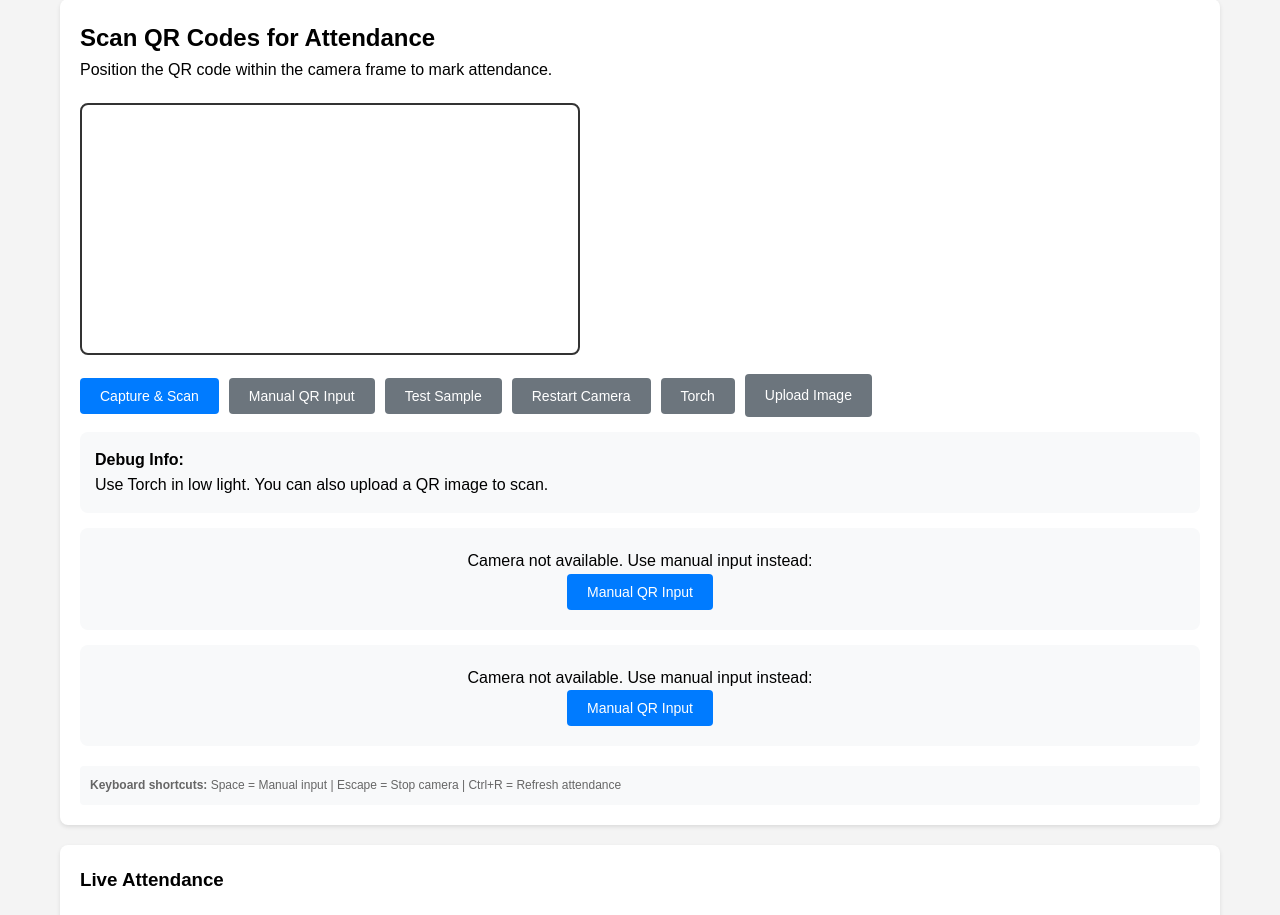
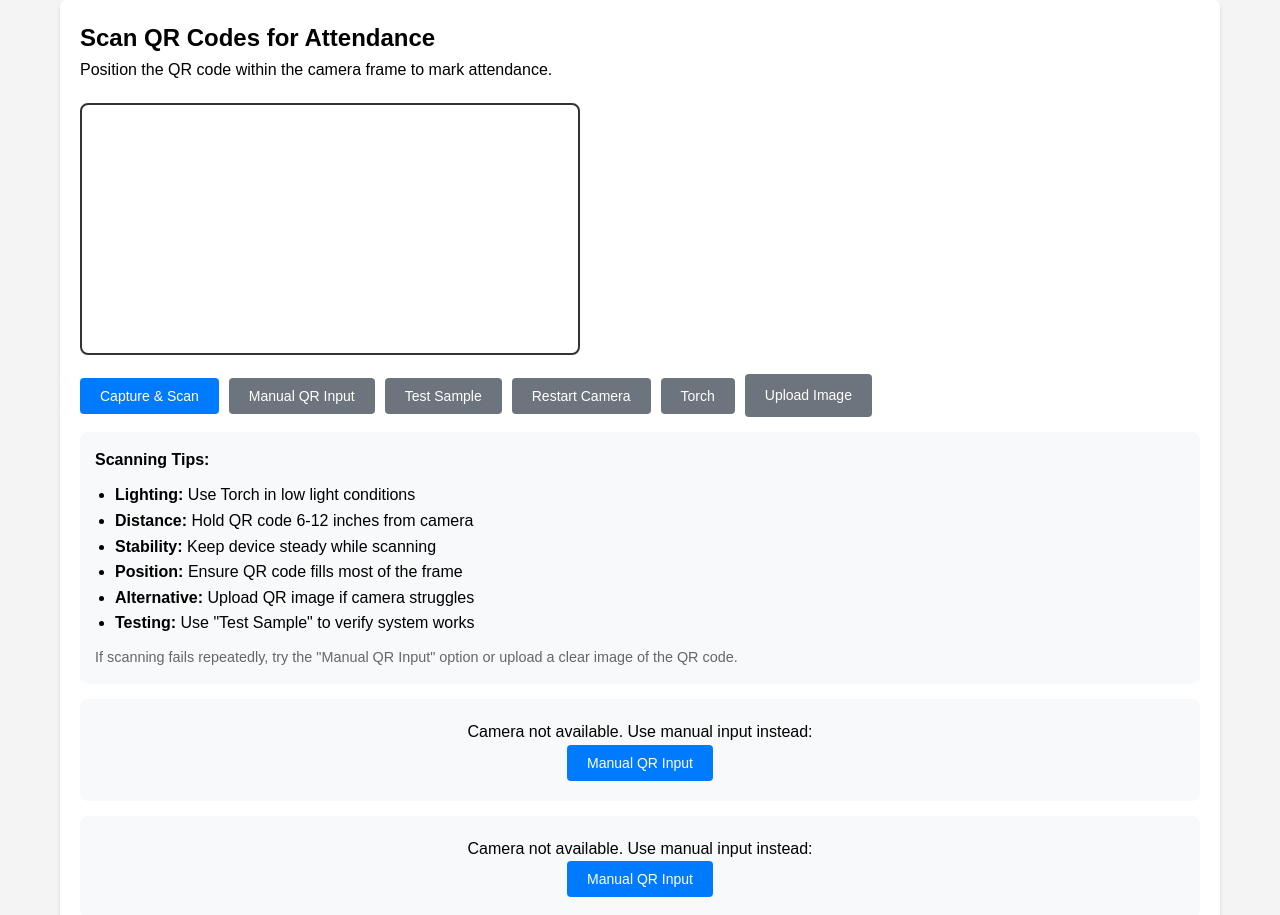
Before and after one commit to Athrv-DxT/QR-Attendance-System, a Flask app: page /scan in a window 1280 px wide. Shown: the part 190-1105 px from the top of the page. Run offline with Flask 3, Linux system fonts and the light colour scheme; data that the repository does not hold is empty.

Commit message:
qr changes

```diff
--- a/static/js/script.js
+++ b/static/js/script.js
@@ -23,9 +23,12 @@ function initQRScanner() {
             video: {
                 facingMode: preferredDeviceId ? undefined : { ideal: 'environment' },
                 deviceId: preferredDeviceId ? { exact: preferredDeviceId } : undefined,
-                width: { ideal: 1280 },
-                height: { ideal: 720 },
-                focusMode: 'continuous'
+                width: { ideal: 1920, min: 640 },
+                height: { ideal: 1080, min: 480 },
+                frameRate: { ideal: 30, min: 15 },
+                focusMode: 'continuous',
+                whiteBalanceMode: 'continuous',
+                exposureMode: 'continuous'
             },
             audio: false
         };
@@ -142,11 +145,21 @@ function startScanning() {
     const ctx = canvas.getContext('2d');
 
     isScanning = true;
+    let scanCount = 0;
+    let lastScanTime = 0;
 
     async function scan() {
         if (!isScanning) return;
 
         if (video.readyState === video.HAVE_ENOUGH_DATA && video.videoWidth && video.videoHeight) {
+            // Throttle scanning to avoid overwhelming the system
+            const now = Date.now();
+            if (now - lastScanTime < 100) { // Scan every 100ms max
+                requestAnimationFrame(scan);
+                return;
+            }
+            lastScanTime = now;
+
             canvas.height = video.videoHeight;
             canvas.width = video.videoWidth;
             ctx.drawImage(video, 0, 0, canvas.width, canvas.height);
@@ -157,19 +170,32 @@ function startScanning() {
             try {
                 const qrResult = await detectQRFromImageData(imageData);
                 if (qrResult) {
+                    console.log('QR detected on scan attempt:', scanCount);
                     handleQRScan(qrResult);
                     return;
                 }
-            } catch (_) {}
+            } catch (error) {
+                console.log('jsQR scan error:', error);
+            }
 
             // Fallback to ZXing if jsQR fails to detect repeatedly
             try {
                 const zxingResult = await detectQRWithZXing(canvas);
                 if (zxingResult) {
+                    console.log('QR detected with ZXing on scan attempt:', scanCount);
                     handleQRScan(zxingResult);
                     return;
                 }
-            } catch (_) {}
+            } catch (error) {
+                console.log('ZXing scan error:', error);
+            }
+
+            scanCount++;
+
+            // Show periodic status updates
+            if (scanCount % 50 === 0) {
+                console.log('Scanning... attempt', scanCount, 'Video size:', video.videoWidth, 'x', video.videoHeight);
+            }
         }
 
         requestAnimationFrame(scan);
@@ -268,16 +294,37 @@ async function detectQRFromImageData(imageData) {
 // ZXing fallback detection using canvas image
 async function detectQRWithZXing(canvas) {
     try {
+        console.log('Loading ZXing library...');
         const ZXing = await loadZXing();
-        if (!ZXing || !ZXing.BrowserMultiFormatReader) return null;
+        if (!ZXing || !ZXing.BrowserMultiFormatReader) {
+            console.error('ZXing library not available');
+            return null;
+        }
+
         const reader = new ZXing.BrowserMultiFormatReader();
-        const result = await reader.decodeFromCanvas(canvas).catch(() => null);
-        if (result && result.text) {
-            console.log('ZXing detected:', result.text);
-            return result.text;
+
+        // Try multiple detection attempts
+        const attempts = [
+            () => reader.decodeFromCanvas(canvas),
+            () => reader.decodeFromImageData(canvas.getContext('2d').getImageData(0, 0, canvas.width, canvas.height))
+        ];
+
+        for (const attempt of attempts) {
+            try {
+                const result = await attempt();
+                if (result && result.text) {
+                    console.log('ZXing detected:', result.text);
+                    return result.text;
+                }
+            } catch (e) {
+                console.log('ZXing attempt failed:', e.message);
+            }
         }
+
+        console.log('No QR code detected with ZXing');
         return null;
     } catch (e) {
+        console.error('ZXing detection error:', e);
         return null;
     }
 }
@@ -334,9 +381,13 @@ function showLoading(show) {
 
 // Manual QR input for testing
 function manualQRInput() {
-    const qrData = prompt('Enter QR code data for testing:');
-    if (qrData) {
-        handleQRScan(qrData);
+    const qrData = prompt('Enter QR code data for testing:\n\nExamples:\n• PARTICIPANT_ID:1\n• PARTICIPANT_ID:2\n• Or any valid participant ID');
+    if (qrData && qrData.trim()) {
+        console.log('Manual QR input:', qrData.trim());
+        showScanResult('Processing manual QR input...', true);
+        handleQRScan(qrData.trim());
+    } else if (qrData !== null) {
+        showScanResult('Please enter valid QR code data.', false);
     }
 }
 
@@ -345,7 +396,35 @@ function testQRCode() {
     // Test with a sample participant ID
     const testQRData = 'PARTICIPANT_ID:1';
     console.log('Testing with sample QR data:', testQRData);
+    showScanResult('Testing with sample QR code...', true);
     handleQRScan(testQRData);
+}
+
+// Generate a test QR code for debugging
+function generateTestQR() {
+    const canvas = document.createElement('canvas');
+    const ctx = canvas.getContext('2d');
+    canvas.width = 200;
+    canvas.height = 200;
+
+    // Simple QR code pattern for testing
+    ctx.fillStyle = '#000';
+    ctx.fillRect(0, 0, 200, 200);
+    ctx.fillStyle = '#fff';
+    ctx.fillRect(20, 20, 160, 160);
+    ctx.fillStyle = '#000';
+    ctx.fillRect(40, 40, 120, 120);
+    ctx.fillStyle = '#fff';
+    ctx.fillRect(60, 60, 80, 80);
+    ctx.fillStyle = '#000';
+    ctx.fillRect(80, 80, 40, 40);
+
+    // Add text
+    ctx.fillStyle = '#000';
+    ctx.font = '12px Arial';
+    ctx.fillText('TEST QR', 70, 190);
+
+    return canvas;
 }
 
 // Initialize when DOM is loaded
@@ -426,17 +505,26 @@ async function detectQRFromImageData(imageData) {
         const jsQR = await loadJsQR();
         console.log('jsQR library loaded, detecting QR code...');
 
-        const code = jsQR(imageData.data, imageData.width, imageData.height, {
-            inversionAttempts: "dontInvert",
-        });
+        // Try multiple detection attempts with different parameters
+        const detectionOptions = [
+            { inversionAttempts: "dontInvert" },
+            { inversionAttempts: "attemptBoth" },
+            { inversionAttempts: "invertFirst" },
+            { inversionAttempts: "dontInvert", greyScaleWeights: { red: 0.299, green: 0.587, blue: 0.114 } }
+        ];
 
-        if (code) {
-            console.log('QR code detected:', code.data);
-            return code.data;
-        } else {
-            return null;
+        for (const options of detectionOptions) {
+            const code = jsQR(imageData.data, imageData.width, imageData.height, options);
+            if (code && code.data) {
+                console.log('QR code detected with options:', options, 'Data:', code.data);
+                return code.data;
+            }
         }
+
+        console.log('No QR code detected with jsQR');
+        return null;
     } catch (error) {
+        console.error('jsQR detection error:', error);
         return null;
     }
 }
@@ -833,7 +921,7 @@ function showScanResult(message, isSuccess) {
     if (!resultDiv) return;
 
     resultDiv.className = `scan-result ${isSuccess ? 'scan-success' : 'scan-error'}`;
-    resultDiv.textContent = message;
+    resultDiv.innerHTML = message.replace(/\n/g, '<br>'); // Support line breaks
     resultDiv.style.display = 'block';
 
     // Hide after 5 seconds
@@ -907,11 +995,15 @@ function captureAndScan() {
         return;
     }
 
+    showScanResult('Capturing and analyzing frame...', true);
+
     const canvas = document.createElement('canvas');
     const ctx = canvas.getContext('2d');
     canvas.width = video.videoWidth || 640;
     canvas.height = video.videoHeight || 480;
     ctx.drawImage(video, 0, 0, canvas.width, canvas.height);
+
+    console.log('Captured frame size:', canvas.width, 'x', canvas.height);
 
     const imageData = ctx.getImageData(0, 0, canvas.width, canvas.height);
 
@@ -919,19 +1011,22 @@ function captureAndScan() {
     detectQRFromImageData(imageData)
         .then(code => {
             if (code) {
+                console.log('QR detected in captured frame with jsQR');
                 handleQRScan(code);
                 return;
             }
             // Fallback to ZXing from canvas
             return detectQRWithZXing(canvas).then(z => {
                 if (z) {
+                    console.log('QR detected in captured frame with ZXing');
                     handleQRScan(z);
                 } else {
-                    showScanResult('No QR detected in captured frame. Try holding closer and steady.', false);
+                    showScanResult('No QR code detected in captured frame. Try:\n• Holding the QR code closer to the camera\n• Ensuring good lighting\n• Keeping the QR code steady\n• Making sure the QR code fills most of the frame', false);
                 }
             });
         })
-        .catch(() => {
-            showScanResult('Scan failed. Try again.', false);
+        .catch((error) => {
+            console.error('Capture and scan error:', error);
+            showScanResult('Scan failed. Please try again or use manual input.', false);
         });
 }
--- a/templates/scan.html
+++ b/templates/scan.html
@@ -40,8 +40,18 @@
                 <div id="scan-result" class="scan-result"></div>
 
                 <div style="margin-top: 15px; padding: 15px; background: #f8f9fa; border-radius: 8px;">
-                    <h4>Debug Info:</h4>
-                    <p>Use Torch in low light. You can also upload a QR image to scan.</p>
+                    <h4>Scanning Tips:</h4>
+                    <ul style="margin: 10px 0; padding-left: 20px;">
+                        <li><strong>Lighting:</strong> Use Torch in low light conditions</li>
+                        <li><strong>Distance:</strong> Hold QR code 6-12 inches from camera</li>
+                        <li><strong>Stability:</strong> Keep device steady while scanning</li>
+                        <li><strong>Position:</strong> Ensure QR code fills most of the frame</li>
+                        <li><strong>Alternative:</strong> Upload QR image if camera struggles</li>
+                        <li><strong>Testing:</strong> Use "Test Sample" to verify system works</li>
+                    </ul>
+                    <p style="margin-top: 10px; font-size: 0.9em; color: #666;">
+                        If scanning fails repeatedly, try the "Manual QR Input" option or upload a clear image of the QR code.
+                    </p>
                 </div>
             </div>
         </div>
```
Also changed, not shown: 1 other file.
